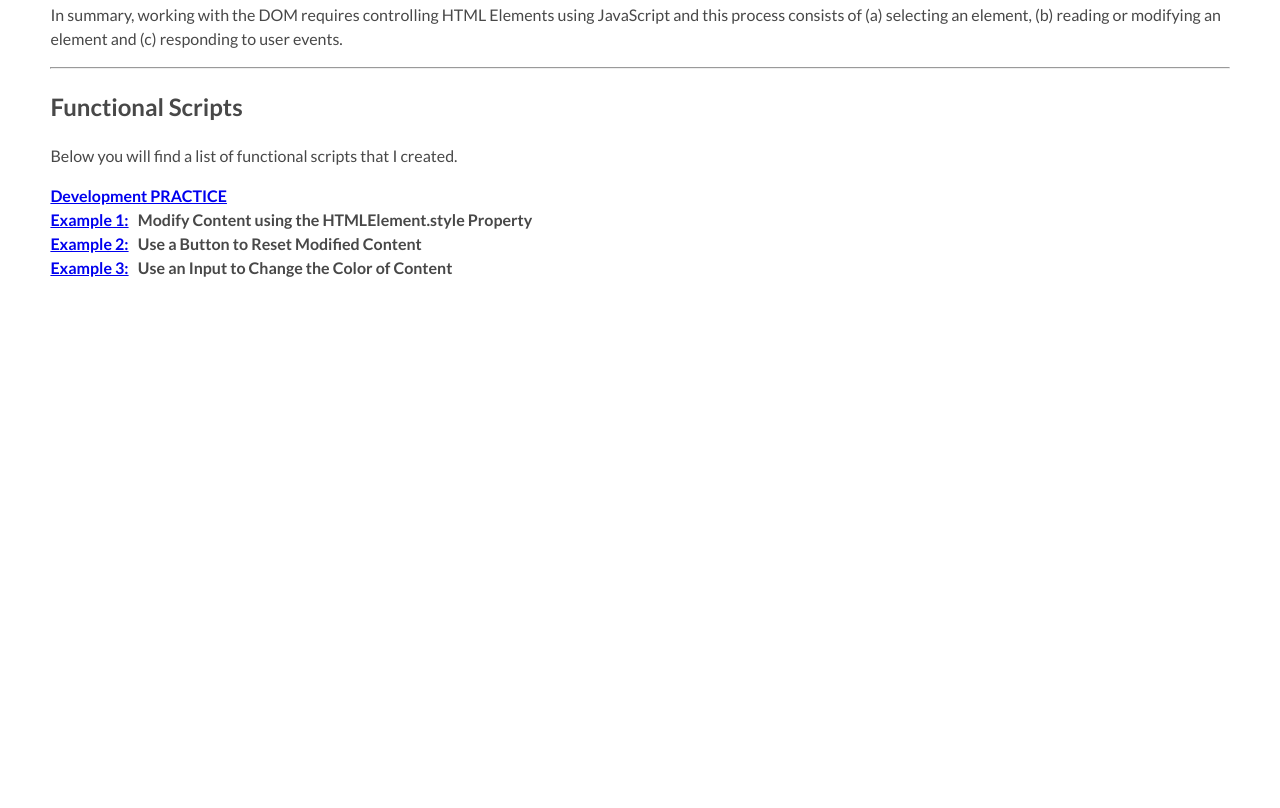
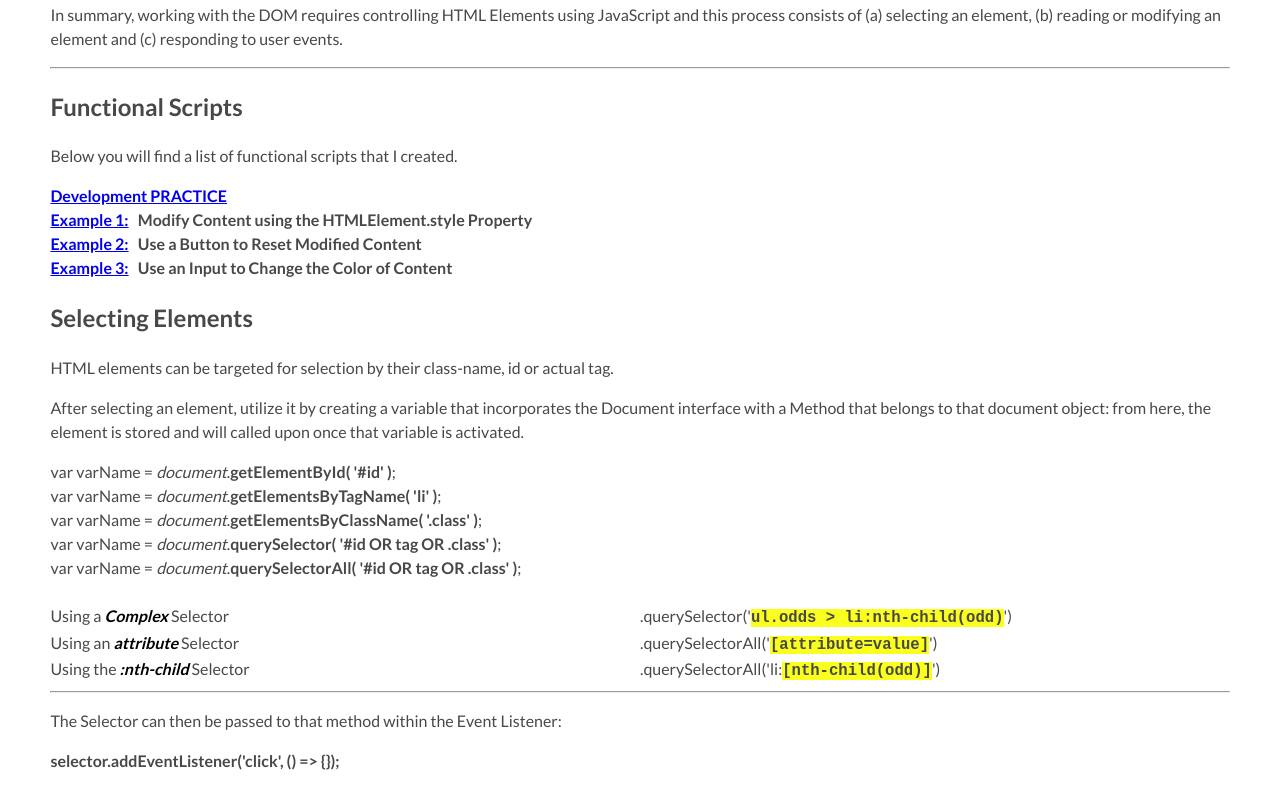
Before and after one commit to MisterMoody/javascriptDOM, a plain HTML site: page index.html in a window 1280 px wide. Shown: the part 402-1210 px from the top of the page. Before the commit the page ends 800 px from the top, so only its background shows below. Drawn offline with Linux system fonts and the light colour scheme.

Commit message:
Update Content

```diff
--- a/index.html
+++ b/index.html
@@ -24,7 +24,34 @@
     <h4><a href="example4.html" target="_blank">Example 4:</a>&nbsp;&nbsp;</h4>
     <h4><a href="example5.html" target="_blank">Example 5:</a>&nbsp;&nbsp;</h4>-->
 
-
+    <h2>Selecting Elements</h2>
+    <div>
+      <p>HTML elements can be targeted for selection by their class-name, id or actual tag.</p>
+      <p>After selecting an element, utilize it by creating a variable that incorporates the Document interface with a Method that belongs to that document object: from here, the element is stored and will called upon once that variable is activated.</p>
+      <div>
+        <div>var varName &#61; <em>document</em>.<b>getElementById&#40; '&#35;id' &#41;</b>;</div>
+        <div>var varName &#61; <em>document</em>.<b>getElementsByTagName&#40; 'li' &#41;</b>;</div>
+        <div>var varName &#61; <em>document</em>.<b>getElementsByClassName&#40; '.class' &#41;</b>;</div>
+        <div>var varName &#61; <em>document</em>.<b>querySelector&#40; '&#35;id OR tag OR .class' &#41;</b>;</div>
+        <div>var varName &#61; <em>document</em>.<b>querySelectorAll&#40; '&#35;id OR tag OR .class' &#41;</b>;</div>
+      </div>
+    </div>
+    <br>
+    <div class="notes">
+      <div><div>Using a <span class="jargon">Complex</span> Selector</div></div>
+      <div>.querySelector&#40;'<code>ul&#46;odds &#62; li&#58;nth&#45;child&#40;odd&#41;</code>'&#41;</div>
+      <div><div>Using an <span class="jargon">attribute</span> Selector</div></div>
+      <div>.querySelectorAll&#40;'<code>&#91;attribute=value&#93;</code>'&#41;</div>
+      <div><div>Using the <span class="jargon">:nth-child</span> Selector</div></div>
+      <div>.querySelectorAll&#40;'li:<code>&#91;nth-child&#40;odd&#41;&#93;</code>'&#41;</div>
+    </div>
+    <hr>
+    <div>
+      <p>The Selector can then be passed to that method within the Event Listener:</p>
+        <div>
+          <div><b>selector.addEventListener&#40;'click', &#40;&#41; &#61;&#62; &#123;&#125;&#41;;</b></div>
+        </div>
+    </div>
     <!--
     <hr>
     <p>Below you will find mini-tutorials that I created for quick reference. Perhaps it can be of use to you as well!</p>
```
